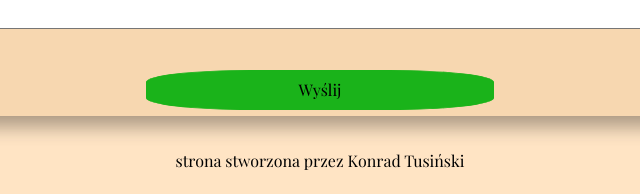
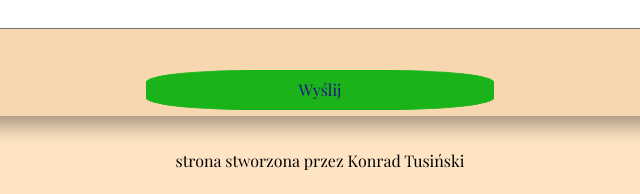
Before and after one commit to streetwolf123/bankietowy-zakatek, a plain HTML site: page kontakt.html in a window 1280 px wide. Shown: the part 953-1147 px from the top of the page, 320-960 px from the left. Drawn offline with nearby package versions, Linux system fonts and the light colour scheme.

Commit message:
button color changed

```diff
--- a/css/form.css
+++ b/css/form.css
@@ -37,6 +37,7 @@
     border: 1px solid  rgb(26, 179, 26);
     border-radius: 30%;
     background-color: rgb(26, 179, 26);
+    color: rgb(34, 20, 135);
     transition: 300ms;
 }
 
```
